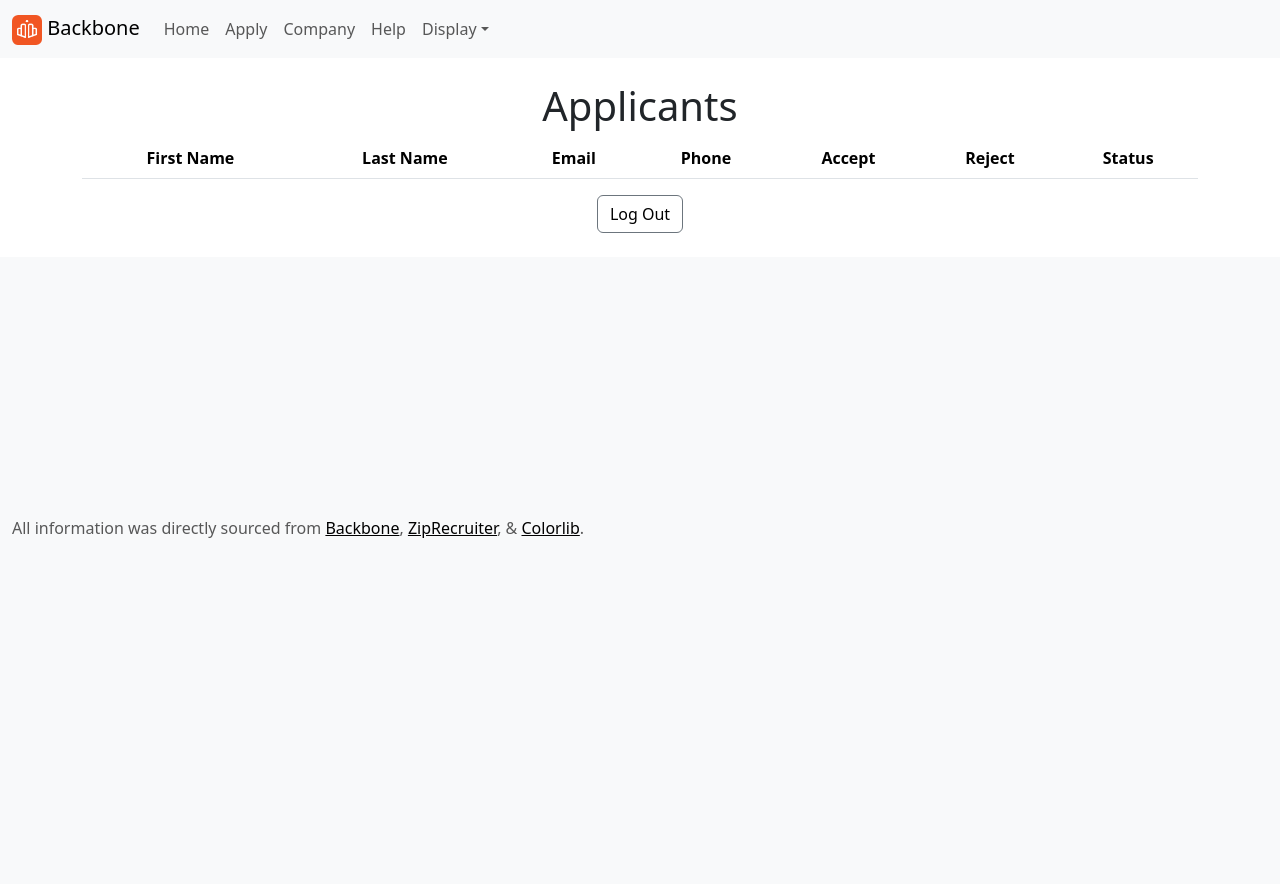
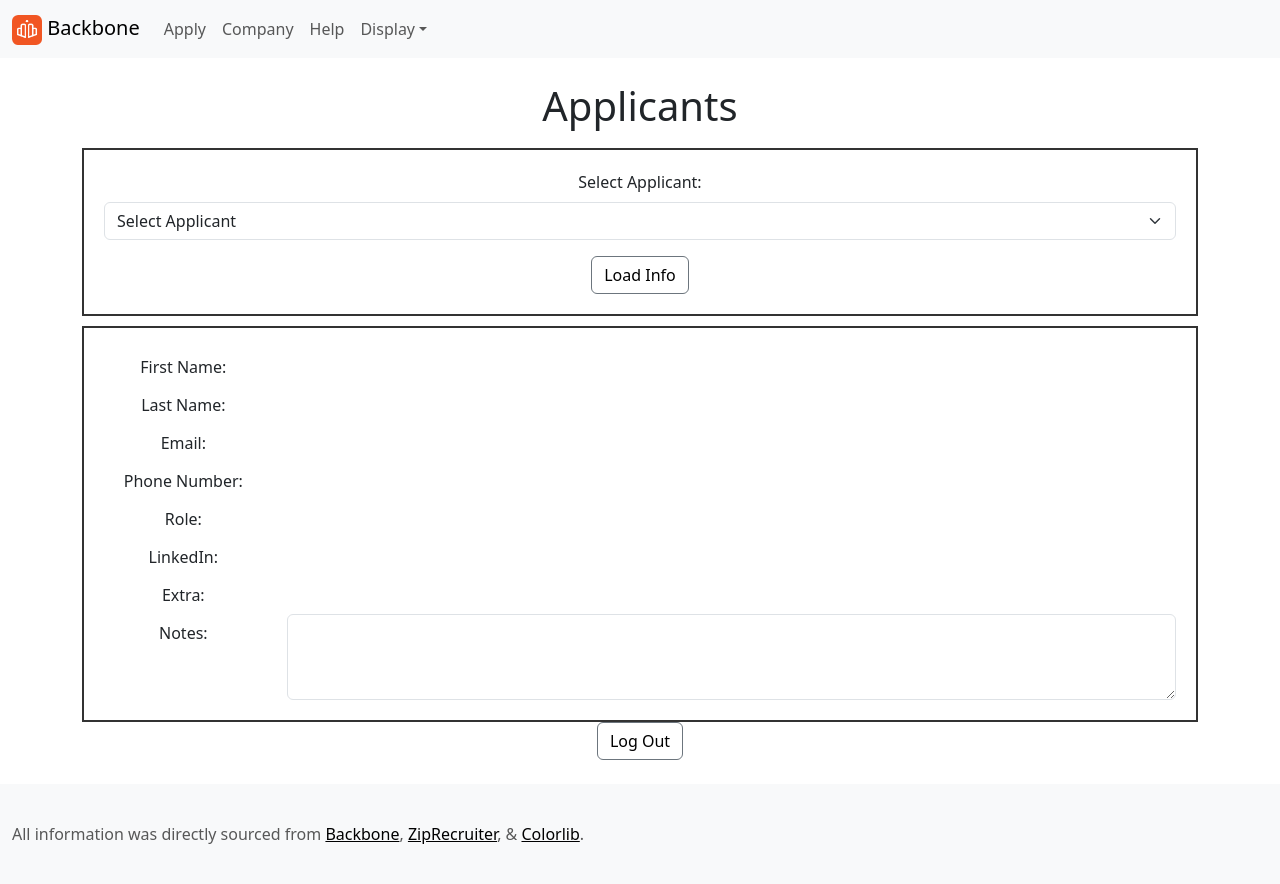
Before and after one commit to alentheguy/backbonejobapp2, a Django app: page /core/adminpage/ in a window 1280 px wide. Before the commit the page ends 538 px from the top, so only its background shows below. Run offline with Django 4.2, Linux system fonts and the light colour scheme; lists and menus that the app fills with data are empty; some libraries are stand-ins or nearby versions.

Commit message:
changed admin page a bit

```diff
--- a/core/templates/adminpage.html
+++ b/core/templates/adminpage.html
@@ -12,7 +12,7 @@
             <h1>Applicants</h1>
         </div>
     </div>
-    <table class="table table-striped">
+    {% comment %} <table class="table table-striped">
         <thead>
             <tr>
                 <th>First Name</th>
@@ -26,14 +26,76 @@
         </thead>
         <tbody id="appstable">
         </tbody>
-    </table>
+    </table> {% endcomment %}
+    <div class="formcont">
+        <form method="POST">
+            {% csrf_token %}
+            <div class="mb-3 custom-select">
+                <label for="appList" class="form-label">Select Applicant:</label>
+                <select id="appList" onchange="curID = this.value; console.log(curID);" class="form-select">
+                    <option value="default">Select Applicant</option>
+                </select>
+            </div>
+            <button class="btn btn-outline-secondary" type="submit" value="submit" id="submit" data-bs-toggle="modal" data-bs-target="#staticBackdrop">Load Info</button>
+        </form>
+    </div>
+    <div class="formcont">
+        <div class="row">
+            <label for="firstName" class="col-sm-2 col-form-label">First Name:</label>
+            <div class="col-sm-10">
+                <input class="form-control-plaintext" id="firstName" value="" type="text" aria-label="readonly input example" readonly>
+            </div>
+        </div>
+        <div class="row">
+            <label for="lastName" class="col-sm-2 col-form-label">Last Name:</label>
+            <div class="col-sm-10">
+                <input class="form-control-plaintext" id="lastName" value="" type="text" aria-label="readonly input example" readonly>
+            </div>
+        </div>
+        <div class="row">
+            <label for="emailAddress" class="col-sm-2 col-form-label">Email:</label>
+            <div class="col-sm-10">
+                <input class="form-control-plaintext" id="emailAddress" value="" type="text" aria-label="readonly input example" readonly>
+            </div>
+        </div>
+        <div class="row">
+            <label for="phoneNumber" class="col-sm-2 col-form-label">Phone Number:</label>
+            <div class="col-sm-10">
+                <input class="form-control-plaintext" id="phoneNumber" value="" type="text" aria-label="readonly input example" readonly>
+            </div>
+        </div>
+        <div class="row">
+            <label for="appliedRole" class="col-sm-2 col-form-label">Role:</label>
+            <div class="col-sm-10">
+                <input class="form-control-plaintext" id="appliedRole" value="" type="text" aria-label="readonly input example" readonly>
+            </div>
+        </div>
+        <div class="row">
+            <label for="linkedIn" class="col-sm-2 col-form-label">LinkedIn:</label>
+            <div class="col-sm-10">
+                <input class="form-control-plaintext" id="linkedIn" value="" type="text" aria-label="readonly input example" readonly>
+            </div>
+        </div>
+        <div class="row">
+            <label for="extraNotes" class="col-sm-2 col-form-label">Extra:</label>
+            <div class="col-sm-10">
+                <input class="form-control-plaintext" id="extraNotes" value="" type="text" aria-label="readonly input example" readonly>
+            </div>
+        </div>
+        <div class="row">
+            <label for="personalNotes" class="col-sm-2 col-form-label">Notes:</label>
+            <div class="col-sm-10">
+                <textarea class="form-control" id="personalNotes" value="" type="text" rows="3"></textarea>
+            </div>
+        </div>
+    </div>
     <a class="btn btn-outline-secondary" href="{% url 'log' %}">Log Out</a>
 </div>
-<script type="module">
+<script type="module" >
 // Import the functions you need from the SDKs you need
 import { initializeApp } from "https://www.gstatic.com/firebasejs/10.9.0/firebase-app.js";
 import { getAnalytics } from "https://www.gstatic.com/firebasejs/10.9.0/firebase-analytics.js";
-import { getFirestore, collection, doc, getDocs, query, where, deleteDoc } from "https://www.gstatic.com/firebasejs/10.9.0/firebase-firestore.js";
+import { getFirestore, collection, doc, getDoc, getDocs, query, where, deleteDoc } from "https://www.gstatic.com/firebasejs/10.9.0/firebase-firestore.js";
 import { getStorage, ref, uploadBytes } from "https://www.gstatic.com/firebasejs/10.9.0/firebase-storage.js";
 import { getAuth, onAuthStateChanged } from "https://www.gstatic.com/firebasejs/10.9.0/firebase-auth.js";
 // TODO: Add SDKs for Firebase products that you want to use
@@ -63,22 +125,41 @@ apps.forEach((doc) => {
     console.log(doc.id);
     const firebaseAppData = doc.data();
 
-    appstable.innerHTML += '<tr id="' + doc.id + '"><td>' + firebaseAppData.FirstName + '</td><td>' + firebaseAppData.LastName + '</td><td>' + firebaseAppData.Email + '</td><td>' + firebaseAppData.Number + '</td><td><button type="button" class="btn btn-outline-success acceptb" onclick=\'emailAccept(\"' + firebaseAppData.FirstName + '\", \"' + firebaseAppData.Email + '\", \"' + doc.id + '\")\'>Accept</button></td><td><button type="button" class="btn btn-outline-danger rejectb" onclick=\'emailReject(\"' + firebaseAppData.FirstName + '\", \"' + firebaseAppData.Email + '\")\'>Reject</button></td><td id="status' + doc.id + '"></td></tr>';
+    //appstable.innerHTML += '<tr id="' + doc.id + '"><td>' + firebaseAppData.FirstName + '</td><td>' + firebaseAppData.LastName + '</td><td>' + firebaseAppData.Email + '</td><td>' + firebaseAppData.Number + '</td><td><button type="button" class="btn btn-outline-success acceptb" onclick=\'emailAccept(\"' + firebaseAppData.FirstName + '\", \"' + firebaseAppData.Email + '\", \"' + doc.id + '\")\'>Accept</button></td><td><button type="button" class="btn btn-outline-danger rejectb" onclick=\'emailReject(\"' + firebaseAppData.FirstName + '\", \"' + firebaseAppData.Email + '\")\'>Reject</button></td><td id="status' + doc.id + '"></td></tr>';appstable.innerHTML += '<tr id="' + doc.id + '"><td>' + firebaseAppData.FirstName + '</td><td>' + firebaseAppData.LastName + '</td><td>' + firebaseAppData.Email + '</td><td>' + firebaseAppData.Number + '</td><td><button type="button" class="btn btn-outline-success acceptb" onclick=\'emailAccept(\"' + firebaseAppData.FirstName + '\", \"' + firebaseAppData.Email + '\", \"' + doc.id + '\")\'>Accept</button></td><td><button type="button" class="btn btn-outline-danger rejectb" onclick=\'emailReject(\"' + firebaseAppData.FirstName + '\", \"' + firebaseAppData.Email + '\")\'>Reject</button></td><td id="status' + doc.id + '"></td></tr>';
+    appList.innerHTML += '<option value="' + doc.id + '">' + firebaseAppData.FirstName + ' ' + firebaseAppData.LastName + '</option>';
+
 });
+document.getElementById("submit").addEventListener('click', function(e) {
+    e.preventDefault();
+    //const curID = "";
+    apps.forEach((doc) => {
+        console.log(doc.id);
+        const appData = doc.data();
+        if(doc.id == curID){
+            firstName.value = appData.FirstName;
+            lastName.value = appData.LastName;
+            emailAddress.value = appData.Email;
+            phoneNumber.value = appData.Number;
+            appliedRole.value = appData.Role;
+            linkedIn.value = appData.LinkedIn;
+            extraNotes.value = appData.Extra;
+        }
+    });
+})
 //document.getElementById("deleteapp").addEventListener('click', function(e) {
 //    await deleteDoc(doc(db, "apps", id));
 //})
-function deleteDocument(docId) {
-    // Delete the document using the Firestore SDK
-    firestore.collection("apps").doc(docId).delete().then(function() {
-        console.log("Document successfully deleted!");
-        // Remove the corresponding table row from the HTML
-        var row = document.getElementById(docId);
-        row.parentNode.removeChild(row);
-    }).catch(function(error) {
-        console.error("Error removing document: ", error);
-    });
-}
+//function deleteDocument(docId) {
+//    // Delete the document using the Firestore SDK
+//    firestore.collection("apps").doc(docId).delete().then(function() {
+//        console.log("Document successfully deleted!");
+//        // Remove the corresponding table row from the HTML
+//        var row = document.getElementById(docId);
+//        row.parentNode.removeChild(row);
+//    }).catch(function(error) {
+//        console.error("Error removing document: ", error);
+//    });
+//}
 </script>
 <script>
 function emailAccept(FirstName, Email, id){
--- a/core/templates/application.html
+++ b/core/templates/application.html
@@ -189,6 +189,7 @@
                 LinkedIn: document.getElementById("LinkedIn").value,
                 Number: document.getElementById("Phone_Num").value,
                 Extra: document.getElementById("Text").value,
+                Notes: "",
             });
             const firstName = document.getElementById("First_Name").value;
             const email = document.getElementById("Email").value;
--- a/core/templates/base_generic.html
+++ b/core/templates/base_generic.html
@@ -27,7 +27,7 @@
     <nav class="navbar navbar-expand-lg sticky-top bg-body-tertiary">
       <div class="container-fluid">
         <!-- Navbar brand with logo -->
-        <a class="navbar-brand">
+        <a class="navbar-brand" href="{% url 'index' %}">
           <img src="{% static 'images/backbonelogo.png' %}" alt="Logo" width="30" height="30">
           Backbone
         </a>
@@ -38,12 +38,11 @@
         <div class="offcanvas offcanvas-end" tabindex="-1" id="navbarNavAltMarkup" aria-labelledby="offcanvasNavbarLabel">
           <div class="navbar-nav">
             <div class="offcanvas-header">
-              <h5 class="offcanvas-title" id="offcanvasNavbarLabel">Backbone</h5>
+              <h5 class="offcanvas-title" href="{% url 'index' %}" id="offcanvasNavbarLabel">Backbone</h5>
               <button type="button" class="btn-close" data-bs-dismiss="offcanvas" aria-label="Close"></button>
             </div>
             <div class="offcanvas-body flex-grow-1 pe-3">
               <!-- Default navbar links -->
-              <a class="nav-link" href="{% url 'index' %}" aria-current="page">Home</a>
               <!-- Additional navbar links (block content) -->
               {% block topnav %}
                 <a class="nav-link" href="{% url 'application' %}">Apply</a>
```
Also changed, not shown: db.sqlite3.
